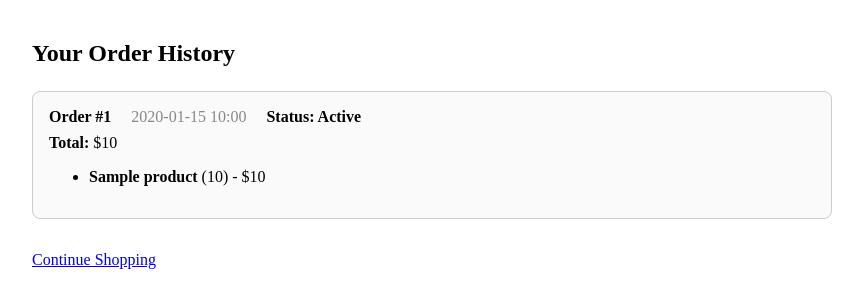
After one commit to bmonagan/E-Commerce-Backend, a Django app: template BEcom/cart/templates/cart/order_history.html in a window 1280 px wide. The commit adds this page. Shown: the top 308 px of the page, without its empty margins (208-1071 px from the left). Run offline with Django 3.2, Linux system fonts and the light colour scheme; the template is opened without the code that fills it: most values are stand-ins (such as "Sample title", 1, 10 or a date in 2020).

Commit message:
Added order history feature along with order and order item models.

```diff
--- a/BEcom/cart/admin.py
+++ b/BEcom/cart/admin.py
@@ -1,5 +1,7 @@
 from django.contrib import admin
-from .models import Product, CartItem
+from .models import Product, CartItem, Order, OrderItem
 
 admin.site.register(Product)
 admin.site.register(CartItem)
+admin.site.register(Order)
+admin.site.register(OrderItem)
--- /dev/null
+++ b/BEcom/cart/templates/cart/order_history.html
@@ -0,0 +1,31 @@
+{% extends "base.html" %}
+{% block content %}
+<div class="container" style="max-width: 800px; margin: 40px auto;">
+    <h2 style="margin-bottom: 1em;">Your Order History</h2>
+    {% if orders %}
+        {% for order in orders %}
+            <div style="border: 1px solid #ccc; border-radius: 8px; margin-bottom: 2em; padding: 1em; background: #fafafa;">
+                <div style="margin-bottom: 0.5em;">
+                    <strong>Order #{{ order.id }}</strong>
+                    <span style="margin-left: 1em; color: #888;">{{ order.created_at|date:"Y-m-d H:i" }}</span>
+                    <span style="margin-left: 1em; font-weight: bold;">Status: {{ order.status|capfirst }}</span>
+                </div>
+                <div>
+                    <strong>Total:</strong> ${{ order.total }}
+                </div>
+                <ul style="margin-top: 1em;">
+                    {% for item in order.items.all %}
+                        <li>
+                            <span style="font-weight: bold;">{{ item.product.name }}</span>
+                            ({{ item.quantity }}) - ${{ item.price }}
+                        </li>
+                    {% endfor %}
+                </ul>
+            </div>
+        {% endfor %}
+    {% else %}
+        <p>You have no orders yet.</p>
+    {% endif %}
+    <a href="{% url 'cart:product_list' %}" class="checkout_buttons">Continue Shopping</a>
+</div>
+{% endblock %}
--- a/BEcom/templates/registration/profile.html
+++ b/BEcom/templates/registration/profile.html
@@ -1,6 +1,7 @@
 {% extends "base.html" %}
 {% block content %}
 <div class="container" style="max-width: 500px; margin: 40px auto; padding: 2em; background: #fff; border-radius: 8px; box-shadow: 0 2px 8px rgba(0,0,0,0.08);">
+    <a href="{% url 'home' %}" class="btn btn-primary" style="margin-bottom: 10px; display: block;">Home</a>
     <h2>Profile</h2>
     <p><strong>Username:</strong> {{ user.username }}</p>
     <p><strong>Email:</strong> {{ user.email }}</p>
```
Also changed, not shown: BEcom/cart/models.py (+13 -0 lines), BEcom/cart/views.py (+5 -7 lines), BEcom/payments/views.py (+29 -5 lines), BEcom/cart/migrations/0002_order_orderitem.py (added), BEcom/databases/db.sqlite3, BEcom/payments/migrations/0001_initial.py (added).
